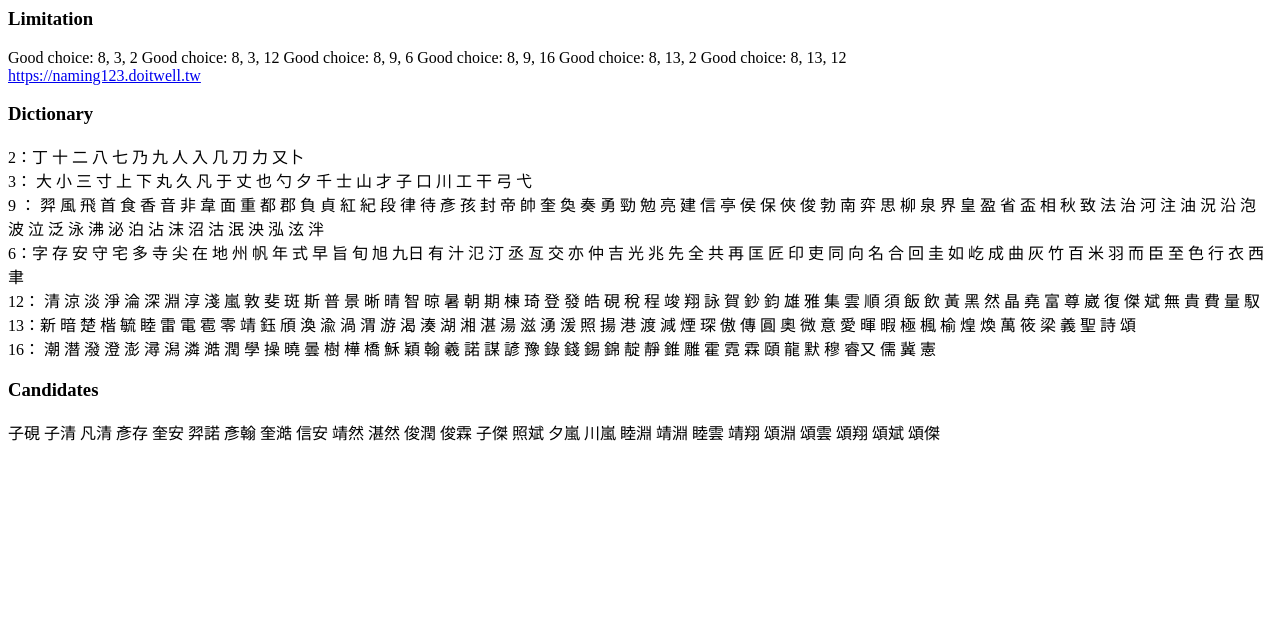
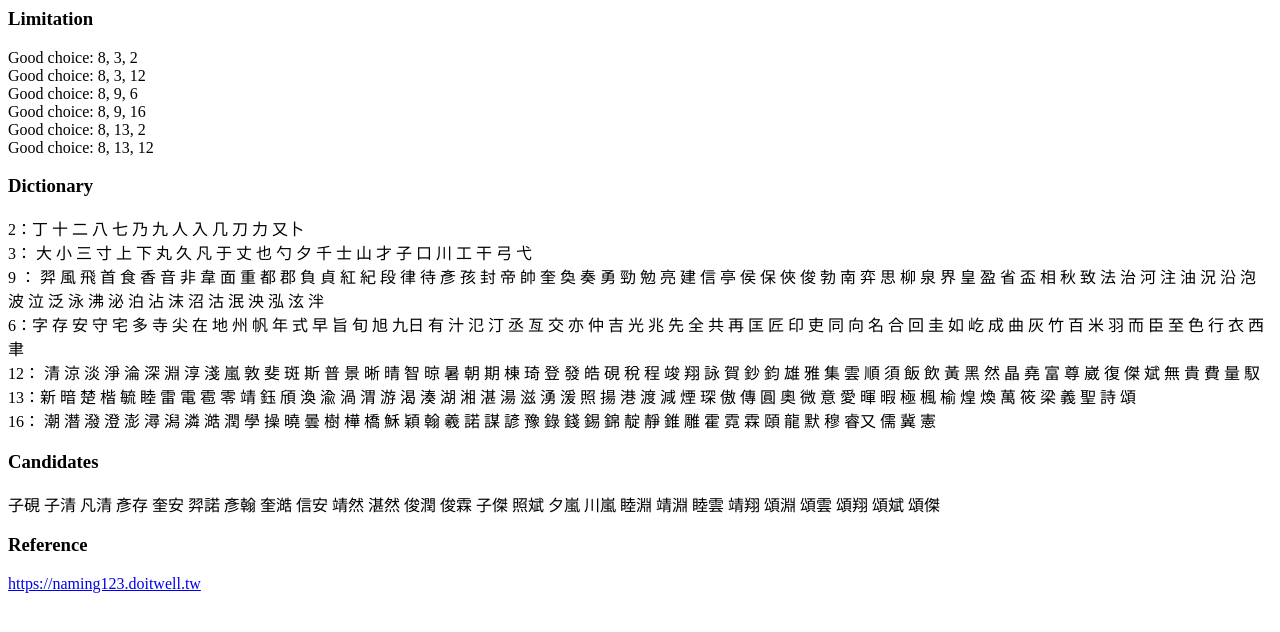
Before and after one commit to penlin/GetName, a plain HTML site: page index.html in a window 1280 px wide. Drawn offline with Linux system fonts and the light colour scheme.

Commit message:
refactor

```diff
--- a/index.html
+++ b/index.html
@@ -7,15 +7,22 @@
 			<h3>Limitation</h3>
 			<div>
 				<span class="key">Good choice:</span> <span class="value">8, 3, 2</span>
+			</div>
+			<div>
 				<span class="key">Good choice:</span><span class="value"> 8, 3, 12</span>
+			</div>
+			<div>
 				<span class="key">Good choice:</span><span class="value"> 8, 9, 6</span>
+			</div>
+			<div>
 				<span class="key">Good choice:</span><span class="value"> 8, 9, 16</span>
+			</div>
+			<div>
 				<span class="key">Good choice:</span><span class="value"> 8, 13, 2</span>
+			</div>
+			<div
 				<span class="key">Good choice:</span><span class="value"> 8, 13, 12</span>
 			</div>
-		</div>
-		<div>
-			<a href="https://naming123.doitwell.tw" target="_blank">https://naming123.doitwell.tw</a>
 		</div>
 		<div>
 			<h3>Dictionary</h3>
@@ -47,5 +54,9 @@
 			子硯 子清 凡清 彥存 奎安 羿諾 彥翰 奎澔 信安 靖然 湛然 俊潤 俊霖 子傑 照斌 夕嵐 川嵐 睦淵 靖淵 睦雲 靖翔 頌淵 頌雲 頌翔 頌斌 頌傑
 			</p>
 		</div>
+		<div>
+			<h3>Reference</h3>
+			<a href="https://naming123.doitwell.tw" target="_blank">https://naming123.doitwell.tw</a>
+		</div>
 	</body>
 </html>
```
